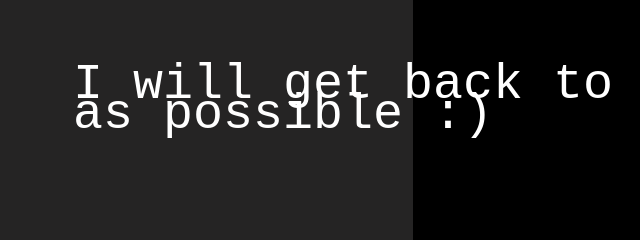
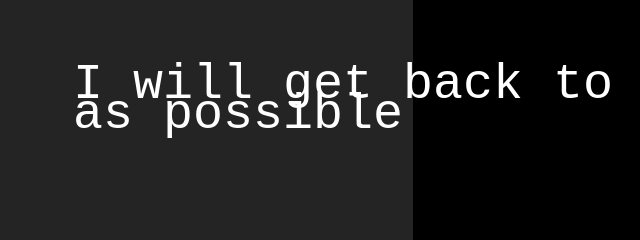
Before and after one commit to WhoKnowsSQL/formssubmitdemo, a plain HTML site: page success.html in a window 1280 px wide. Shown: the part 432-672 px from the top of the page, 227-867 px from the left. Drawn offline with Linux system fonts and the light colour scheme.

Commit message:
Add files via upload

```diff
--- a/success.html
+++ b/success.html
@@ -24,7 +24,7 @@
                 <h1>Thank you!</h1>
             </div>
             <div class="success">
-                <p>I will get back to you as soon as possible :)</p>
+                <p>I will get back to you as soon as possible</p>
             </div>
             <script>
                 const observer = new IntersectionObserver((entries) => {
```
Also changed, not shown: contact.html (+1 -1 lines).
